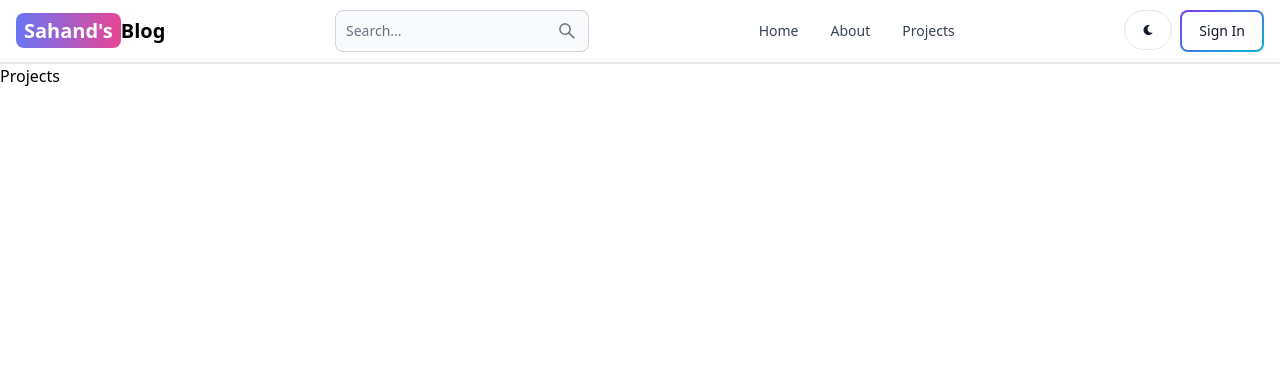
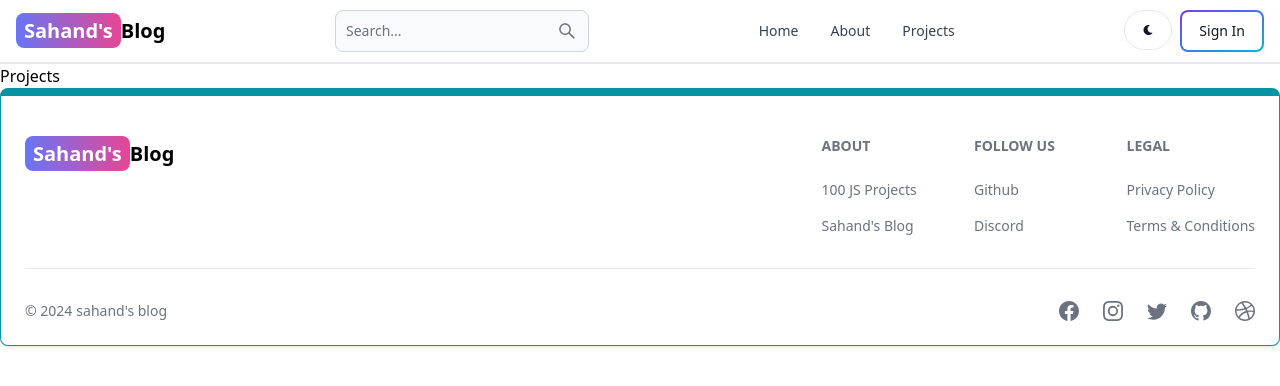
Before and after one commit to rashmikaviba/SLPD, a React (Vite) app in the folder Client/: page /Projects in a window 1280 px wide. Shown: the top 386 px of the page. Built offline with nearby package versions, Linux system fonts and the light colour scheme.

Commit message:
create and add the footer component

```diff
--- a/Client/src/App.jsx
+++ b/Client/src/App.jsx
@@ -6,6 +6,7 @@
 import Dashboard from './pages/Dashboard'
 import Projects from './pages/Projects'
 import Header from './components/Header'
+import Footer from './components/Footer'
 
 
 export default function App() {
@@ -21,6 +22,9 @@
       <Route path ="/Projects" element={<Projects/>} />
 
     </Routes>
+    <Footer/>
     </BrowserRouter>
+
+
   )
 }
--- /dev/null
+++ b/Client/src/components/Footer.jsx
@@ -0,0 +1,77 @@
+import React from 'react'
+import { Footer } from 'flowbite-react';
+import { Link } from 'react-router-dom';
+import { BsFacebook, BsInstagram, BsTwitter, BsGithub, BsDribbble} from 'react-icons/bs';
+
+export default function FooterCom() {
+  return (
+    <Footer container className='border border-t-8 border-teal-500' >
+        <div className='w-full max-w-7xl mx-auto'>
+            <div className='grif w-full justify-between sm:flex md:grid-cols-1 '>
+                <div className='mt-5'>
+                <Link to ="/" className ='self-center whitespace-nowrap text-lg sm:text-xl font-semibold dark:text-white'>
+            <span className ='px-2 py-1 bg-gradient-to-r from-indigo-500 via-purpule-500 to-pink-500 rounded-lg text-white'>Sahand's</span>
+            Blog
+        </Link>
+                </div>
+                <div className='grid grid-cols-2 gap-8  mt-4 sm:grid-cols-3 sm:gap-6 '>
+                    <div >
+                    <Footer.Title title='About'/>
+                    <Footer.LinkGroup col>
+                        <Footer.Link href='https//www.100jsprojects.com' target='_blank' rel='noopener noreferrer'>
+                            100 JS Projects
+                        </Footer.Link>
+                        <Footer.Link href='/about' target='_blank' rel='noopener noreferrer'>
+                            Sahand's Blog
+                        </Footer.Link>
+
+
+                    </Footer.LinkGroup>
+
+                    </div>
+                    <div >
+                    <Footer.Title title='Follow us'/>
+                    <Footer.LinkGroup col>
+                        <Footer.Link href='https//www.github.com/sahandghavidel' target='_blank' rel='noopener noreferrer'>
+                            Github
+                        </Footer.Link>
+                        <Footer.Link href='#' >
+                           Discord
+                        </Footer.Link>
+
+
+                    </Footer.LinkGroup>
+
+                    </div>
+                    <div >
+                    <Footer.Title title='Legal'/>
+                    <Footer.LinkGroup col>
+                        <Footer.Link href='#'>
+                            Privacy Policy
+                        </Footer.Link>
+                        <Footer.Link href='#' >
+                           Terms &amp; Conditions
+                        </Footer.Link>
+
+
+                    </Footer.LinkGroup>
+
+                    </div>
+                </div>
+
+            </div>
+            <Footer.Divider/>
+            <div className='w-full sm:flex sm:items-center sm:justify-between'>
+                <Footer.Copyright href='#' by="sahand's blog" year={new Date().getFullYear()}/>
+                <div className='flex gap-6 sm:mt-0 mt-4 sm:justify-center'>
+                    <Footer.Icon href='#' icon={BsFacebook}/>
+                    <Footer.Icon href='#' icon={BsInstagram}/>
+                    <Footer.Icon href='#' icon={BsTwitter}/>
+                    <Footer.Icon href='https://github.com/sahandghavidel' icon={BsGithub}/>
+                    <Footer.Icon href='#' icon={BsDribbble}/>
+                </div>
+            </div>
+        </div>
+    </Footer>
+  );
+}
```
